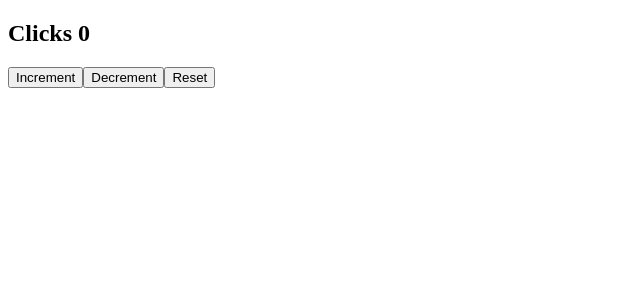
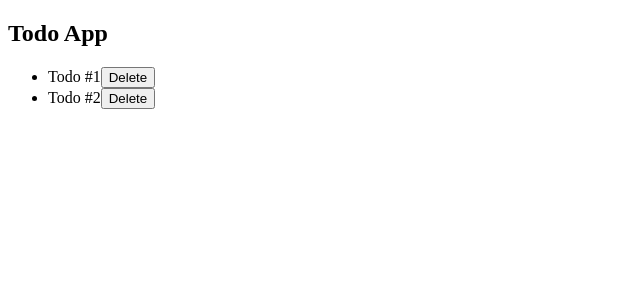
Before and after one commit to jkevxx/use-reducer, a React (Vite) app: page / in a window 1280 px wide. Shown: the top 300 px of the page, without its empty margins (0-640 px from the left). Built offline with nearby package versions, Linux system fonts and the light colour scheme.

Commit message:
todo App only task delete completed

```diff
--- a/src/App.jsx
+++ b/src/App.jsx
@@ -1,9 +1,11 @@
-import CounterApp from "./CounterApp";
+// import CounterApp from "./components/1Counter/CounterApp";
+import TodoApp from "./components/2Todo/TodoApp";
 
 function App() {
   return (
     <div>
-      <CounterApp />
+      {/* <CounterApp /> */}
+      <TodoApp />
     </div>
   );
 }
--- /dev/null
+++ b/src/components/2Todo/TodoApp.jsx
@@ -0,0 +1,51 @@
+import React, { useReducer } from "react";
+
+const types = {
+  add: "add",
+  update: "update",
+  delete: "delete",
+};
+
+const initialTodos = [
+  { id: 1, title: "Todo #1" },
+  { id: 2, title: "Todo #2" },
+];
+
+const reducer = (state, action) => {
+  switch (action.type) {
+    case types.delete:
+      return state.filter((todo) => todo.id !== action.payload);
+
+    default:
+      return state;
+  }
+};
+
+const TodoApp = () => {
+  const [todos, dispatch] = useReducer(reducer, initialTodos);
+
+  return (
+    <div>
+      <h2>Todo App</h2>
+      <ul>
+        {todos.map((todo) => (
+          <li key={todo.id}>
+            <span>{todo.title}</span>
+            <button
+              onClick={() => {
+                dispatch({
+                  type: types.delete,
+                  payload: todo.id,
+                });
+              }}
+            >
+              Delete
+            </button>
+          </li>
+        ))}
+      </ul>
+    </div>
+  );
+};
+
+export default TodoApp;
```
Also changed, not shown: src/components/1Counter/CounterApp.jsx (renamed from src/CounterApp.jsx).
